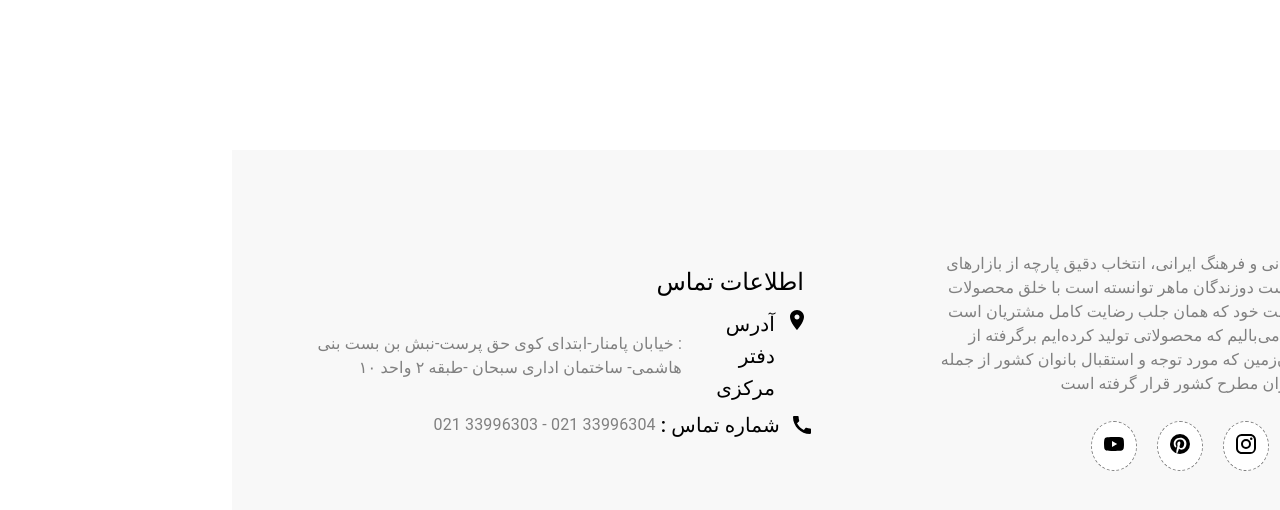
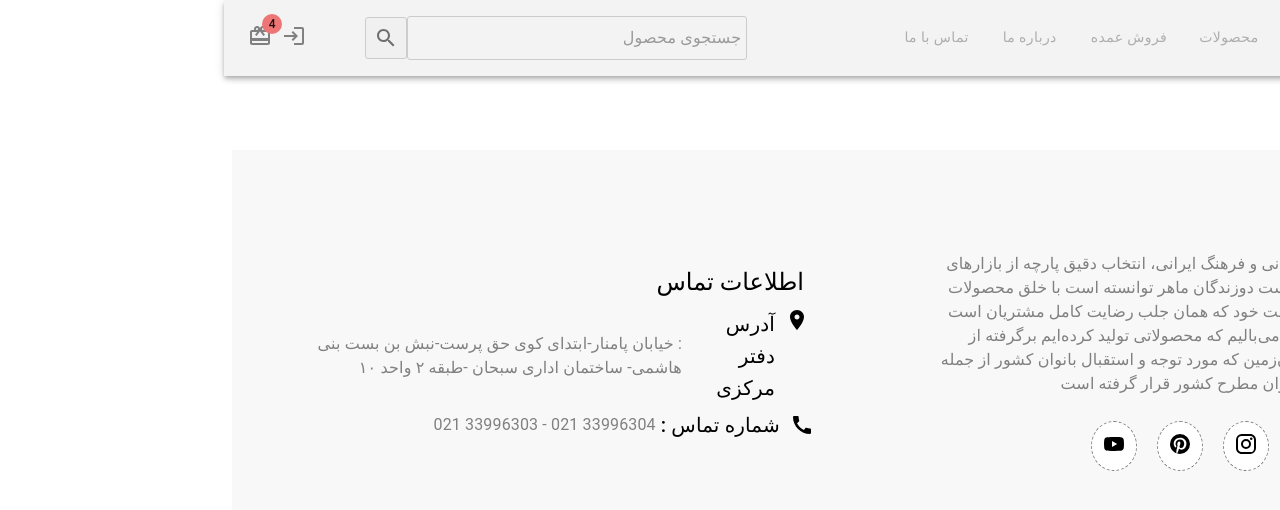
Before and after one commit to faezemohades/modelinaEcommerce, a React (Create React App) app: page / in a window 1280 px wide. Shown: the top 510 px of the page. Built offline with nearby package versions, Linux system fonts and the light colour scheme.

Commit message:
Header&Layout

```diff
--- a/src/components/Layout/index.jsx
+++ b/src/components/Layout/index.jsx
@@ -1,9 +1,12 @@
 import React from 'react'
 import Footer from '../common/Footer'
+import Header from '../common/Header'
 
-function Layout() {
+function Layout({children}) {
   return (
     <div>
+      <Header/>
+      {children}
       <Footer/>
     </div>
   )
--- /dev/null
+++ b/src/components/common/Header/DrawerComp.jsx
@@ -0,0 +1,70 @@
+import React from "react";
+import MenuTwoToneIcon from "@mui/icons-material/MenuTwoTone";
+import { Drawer, IconButton } from "@mui/material";
+import { useState } from "react";
+import SearchBar from "./SearchBar";
+import { Link } from "react-router-dom";
+import DrawerItem from "./DrawerItem";
+import { makeStyles } from "@mui/styles";
+
+const useStyles = makeStyles((theme) => ({
+  link: {
+    textDecoration: "none",
+    color: "grey",
+  },
+}));
+
+function DrawerComp() {
+  const classes = useStyles();
+
+  const [open, setOpen] = useState(false);
+  return (
+    <>
+      <Drawer
+        PaperProps={{
+          sx: {
+            width: "45%",
+            height: "50%",
+            backgroundColor: "#F8F8F8",
+            color: "#B5B5B5",
+            marginTop: "65px",
+          },
+        }}
+        anchor="right"
+        open={open}
+        onClose={() => setOpen(false)}
+      >
+        <SearchBar />
+        <Link
+          onClick={() => setOpen(false)}
+          to="/products"
+          className={classes.link}        >
+          <DrawerItem> محضولات </DrawerItem>
+        </Link>
+        <Link
+          onClick={() => setOpen(false)}
+          to="/products"
+          className={classes.link}        >
+          <DrawerItem> فروش عمده </DrawerItem>
+        </Link>
+        <Link
+          onClick={() => setOpen(false)}
+          to="/about"
+          className={classes.link}        >
+          <DrawerItem> درباره ما </DrawerItem>
+        </Link>
+        <Link
+          onClick={() => setOpen(false)}
+          to="/contact"
+          className={classes.link}        >
+          <DrawerItem> ارتباط با ما </DrawerItem>
+        </Link>
+      </Drawer>
+      <IconButton onClick={() => setOpen(!open)}>
+        <MenuTwoToneIcon />
+      </IconButton>
+    </>
+  );
+}
+
+export default DrawerComp;
--- /dev/null
+++ b/src/components/common/Header/DrawerItem.jsx
@@ -0,0 +1,15 @@
+import React from "react";
+import { List, ListItem, ListItemButton, ListItemText } from "@mui/material";
+function DrawerItem({ children }) {
+  return (
+    <List>
+      <ListItem>
+        <ListItemButton divider>
+          <ListItemText sx={{ textAlign: "center" }}>{children}</ListItemText>
+        </ListItemButton>
+      </ListItem>
+    </List>
+  );
+}
+
+export default DrawerItem;
--- /dev/null
+++ b/src/components/common/Header/SearchBar.jsx
@@ -0,0 +1,55 @@
+import React from 'react'
+import { makeStyles } from "@mui/styles";
+import SearchIcon from "@mui/icons-material/Search";
+
+import { Box, IconButton, InputBase } from '@mui/material';
+import { useState } from 'react';
+const useStyles = makeStyles((theme) => ({
+  search: {
+    display: "flex",
+    alignItems: "center",
+    justifyContent: "center",
+    width: "100%",
+  },
+  searchBox: {
+    border: "0.5px solid #CCCCCC",
+    padding: "5px",
+    borderRadius: "3px",
+    width: "80%",
+  },
+  searchBtn: {
+    border: "0.5px solid #CCCCCC",
+    backgroundColor: "#F0F0F0",
+    borderRadius: "3px",
+  },
+}));
+
+function SearchBar() {
+    const classes = useStyles();
+    const [term, setTerm] = useState("");
+
+    const submitHandler = (event) => {
+      event.preventDefault();
+      if (term === "") return;
+      setTerm("");
+    };
+  return (
+    <Box component="form" className={classes.search} onSubmit={submitHandler}>
+    <Box className={classes.searchBox}>
+      <InputBase
+        value={term}
+        onChange={(e) => setTerm(e.target.value)}
+        placeholder="جستجوی محصول"
+        required
+      ></InputBase>
+    </Box>
+    <Box className={classes.searchBtn}>
+      <IconButton type="submit">
+        <SearchIcon color="#F0F0F0" />
+      </IconButton>
+    </Box>
+  </Box>
+  )
+}
+
+export default SearchBar
--- a/src/components/common/Header/index.jsx
+++ b/src/components/common/Header/index.jsx
@@ -1,11 +1,141 @@
 import React from 'react'
+import {
+    AppBar,
+    Badge,
+    Box,
+    Grid,
+    Stack,
+    Tab,
+    Tabs,
+    Toolbar,
+    useMediaQuery,
+    useTheme
+} from "@mui/material";
+import {Link} from "react-router-dom";
+import LoginIcon from "@mui/icons-material/Login";
+import RedeemIcon from "@mui/icons-material/Redeem";
+import logo from "../../../assets/logooo.png";
+import DrawerComp from "./DrawerComp";
+import SearchBar from "./SearchBar";
+import {makeStyles} from "@mui/styles";
+const useStyles = makeStyles((theme) => ({
+    link: {
+        textDecoration: "none",
+        color: "grey"
+    }
+}));
+function Header() {
+  const classes = useStyles();
 
-function Header() {
-  return (
-    <div>
+  const theme = useTheme();
+  const isMatch = useMediaQuery(theme.breakpoints.down("md"));
+    return (
+      <AppBar style={{ background: "#F3F3F3" }}>
+      <Toolbar>
 
-    </div>
-  )
+        {/* humber menu */}
+        {isMatch ? (
+          <>
+            <DrawerComp />
+
+            {/* logo */}
+            <Link to="/" style={{ position: "absolute", left: "40%", top: "2%"}}>
+              <img
+                src={logo}
+                alt="logo"
+                title=" Home"
+                width="120px"
+                height="50px"
+                margin="5px"
+                borderradius="50%"
+              />
+            </Link>
+
+            {/* leftbar */}
+            <Stack
+              direction="row"
+              style={{ position: "absolute", left: "5%" }}
+              margin={3}
+            >
+              <Box marginX="10px">
+                <Link to="/login" className={classes.link}>
+                  <LoginIcon cursor="pointer" />
+                </Link>
+              </Box>
+              <Badge badgeContent={4} color="primary">
+                <Link to="/shop" className={classes.link}>
+                   <RedeemIcon cursor="pointer" />
+                </Link>
+              </Badge>
+            </Stack>
+          </>
+        ) : (
+          <Grid container>
+            {/* logo */}
+            <Grid item xs={2}>
+              <Link to="/" style={{ display: "flex", alignItems: "flex-end" }}>
+                <img
+                  src={logo}
+                  alt="logo"
+                  title=" Home"
+                  width="110px"
+                  height="50px"
+                  margin="auto"
+                  borderradius="50%"
+                />
+              </Link>
+            </Grid>
+
+            {/* menu */}
+            <Grid item xs={5} display="flex" alignItems="center">
+              <Tabs>
+                <Link to="/products" className={classes.link}>
+                  <Tab label="محصولات" />
+                </Link>
+                <Link to="/" className={classes.link}>
+                  <Tab label="فروش عمده" />
+                </Link>
+                <Link to="/about" className={classes.link}>
+                  <Tab label="درباره ما" />
+                </Link>
+                <Link to="/contact" className={classes.link}>
+                  <Tab label="تماس با ما " />
+                </Link>
+              </Tabs>
+            </Grid>
+
+            {/* searchbar */}
+            <Grid
+              item
+              xs={4}
+              sx={{
+                display: "flex",
+                width: "100vw",
+              }}
+            >
+              <SearchBar />
+            </Grid>
+
+            {/* leftbar */}
+            <Grid item xs={1}>
+              <Box display="flex" justifyContent="flex-end" marginY={3}>
+                <Box marginX="10px">
+                  <Link to="/login" className={classes.link}>
+                    <LoginIcon cursor="pointer" />
+                  </Link>
+                </Box>
+                <Badge badgeContent={4} color="primary">
+                  <Link to="/shop" className={classes.link}>
+                    <RedeemIcon cursor="pointer" />
+                  </Link>
+                </Badge>
+              </Box>
+            </Grid>
+          </Grid>
+        )}
+      </Toolbar>
+    </AppBar>
+    )
 }
 
 export default Header
--- a/src/components/pages/Home/index.jsx
+++ b/src/components/pages/Home/index.jsx
@@ -1,12 +1,12 @@
-import { Box } from '@mui/material'
-import React from 'react'
-import Footer from '../../common/Footer'
+ import React from 'react'
+import Layout from '../../Layout'
 
 function Home() {
   return (
-    <Box>
-      <Footer/>
-    </Box>
+    <Layout>
+
+
+     </Layout>
   )
 }
 
```
Also changed, not shown: src/assets/logooo.png (added).
